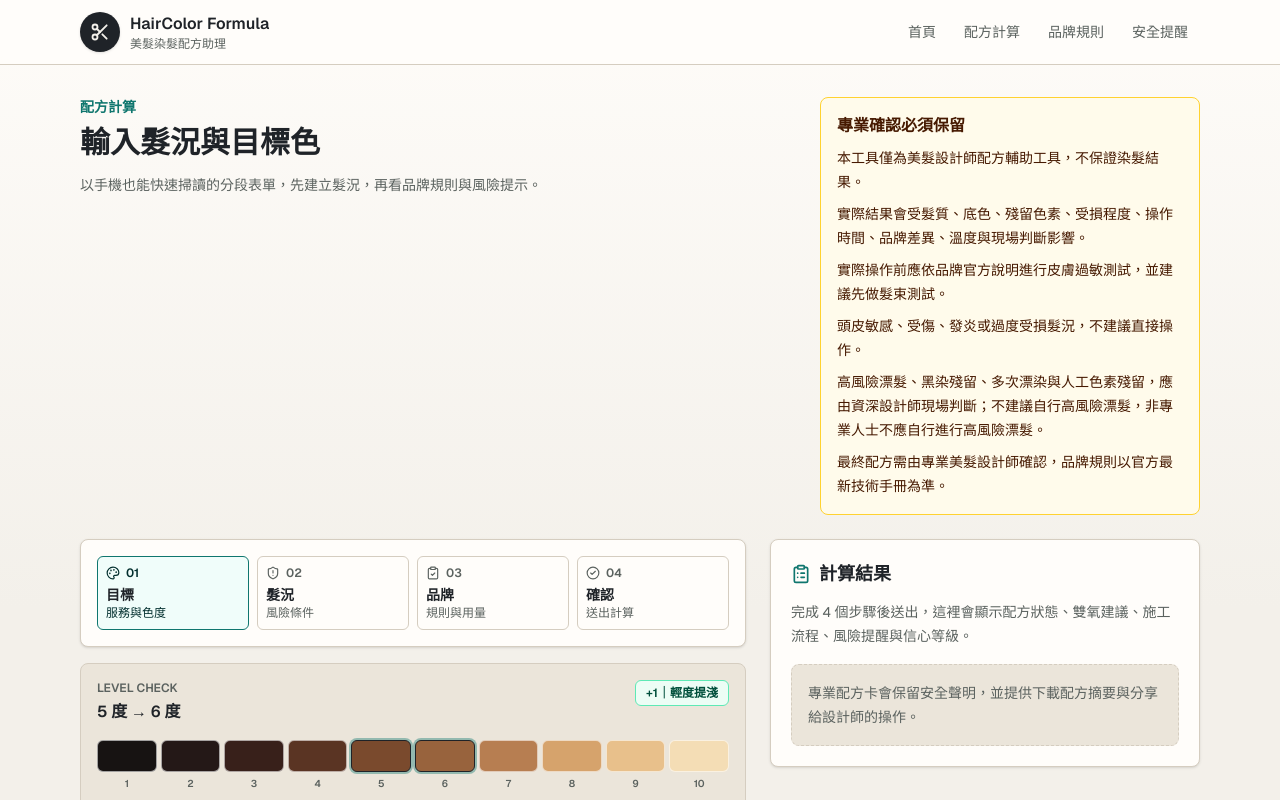
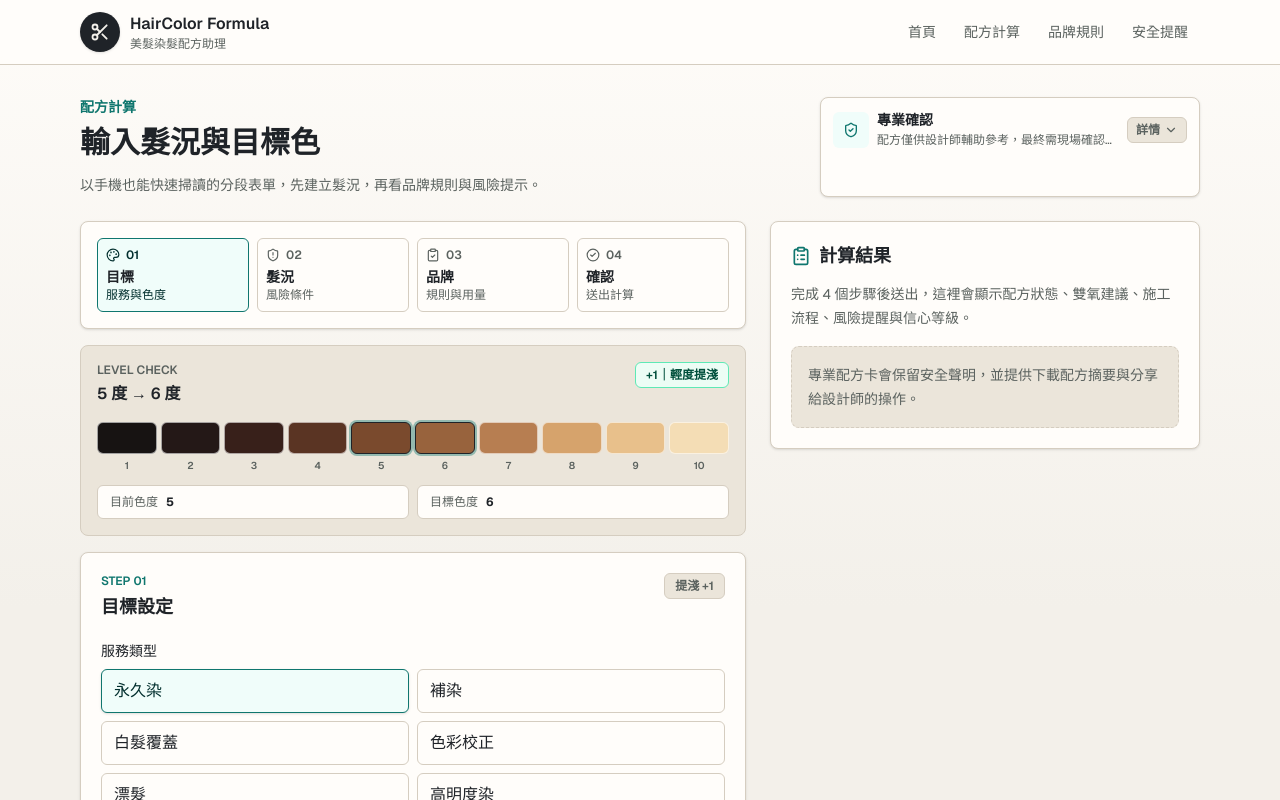
Before and after one commit to sherman0769/haircolor-formula-assistant, a Next.js app: page /formula in a window 1280 px wide. Shown: the top 800 px of the page. Built offline with nearby package versions, Linux system fonts and the light colour scheme.

Commit message:
Refine compact safety notice UX

```diff
--- a/components/SafetyNotice.tsx
+++ b/components/SafetyNotice.tsx
@@ -1,3 +1,5 @@
+import { ChevronDown, ShieldCheck } from "lucide-react";
+
 type SafetyNoticeProps = {
   compact?: boolean;
 };
@@ -12,6 +14,48 @@ const safetyStatements = [
 ];
 
 export function SafetyNotice({ compact = false }: SafetyNoticeProps) {
+  if (compact) {
+    return (
+      <section className="rounded-lg border border-border bg-panel p-3 shadow-sm">
+        <details className="group [&_summary::-webkit-details-marker]:hidden">
+          <summary className="flex cursor-pointer list-none items-center justify-between gap-3">
+            <span className="flex min-w-0 items-center gap-2">
+              <span className="grid size-9 shrink-0 place-items-center rounded-md bg-teal-50 text-accent">
+                <ShieldCheck aria-hidden="true" className="size-4" />
+              </span>
+              <span className="min-w-0">
+                <span className="block text-sm font-semibold text-foreground">
+                  專業確認
+                </span>
+                <span className="block truncate text-xs leading-5 text-muted-foreground">
+                  配方僅供設計師輔助參考，最終需現場確認。
+                </span>
+              </span>
+            </span>
+            <span className="inline-flex shrink-0 items-center gap-1 rounded-md border border-border bg-muted px-2 py-1 text-xs font-semibold text-muted-foreground">
+              詳情
+              <ChevronDown
+                aria-hidden="true"
+                className="size-3.5 transition group-open:rotate-180"
+              />
+            </span>
+          </summary>
+
+          <div className="mt-3 border-t border-border pt-3">
+            <p className="text-sm leading-6 text-foreground">
+              本工具僅為美髮設計師配方輔助工具，不保證染髮結果。
+            </p>
+            <ul className="mt-2 space-y-2 text-xs leading-5 text-muted-foreground">
+              {safetyStatements.slice(1).map((statement) => (
+                <li key={statement}>{statement}</li>
+              ))}
+            </ul>
+          </div>
+        </details>
+      </section>
+    );
+  }
+
   return (
     <section className="rounded-lg border border-amber-300 bg-amber-50 p-4 text-amber-950">
       <h2 className="text-base font-semibold">專業確認必須保留</h2>
```
